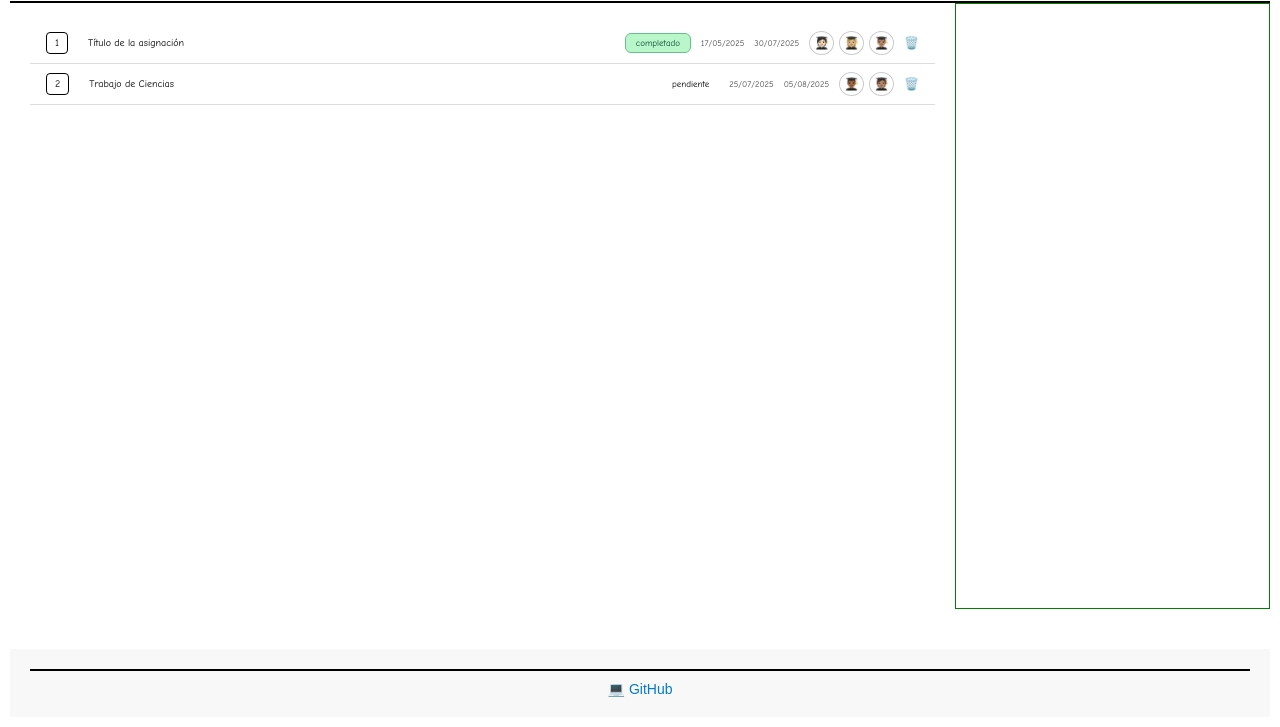
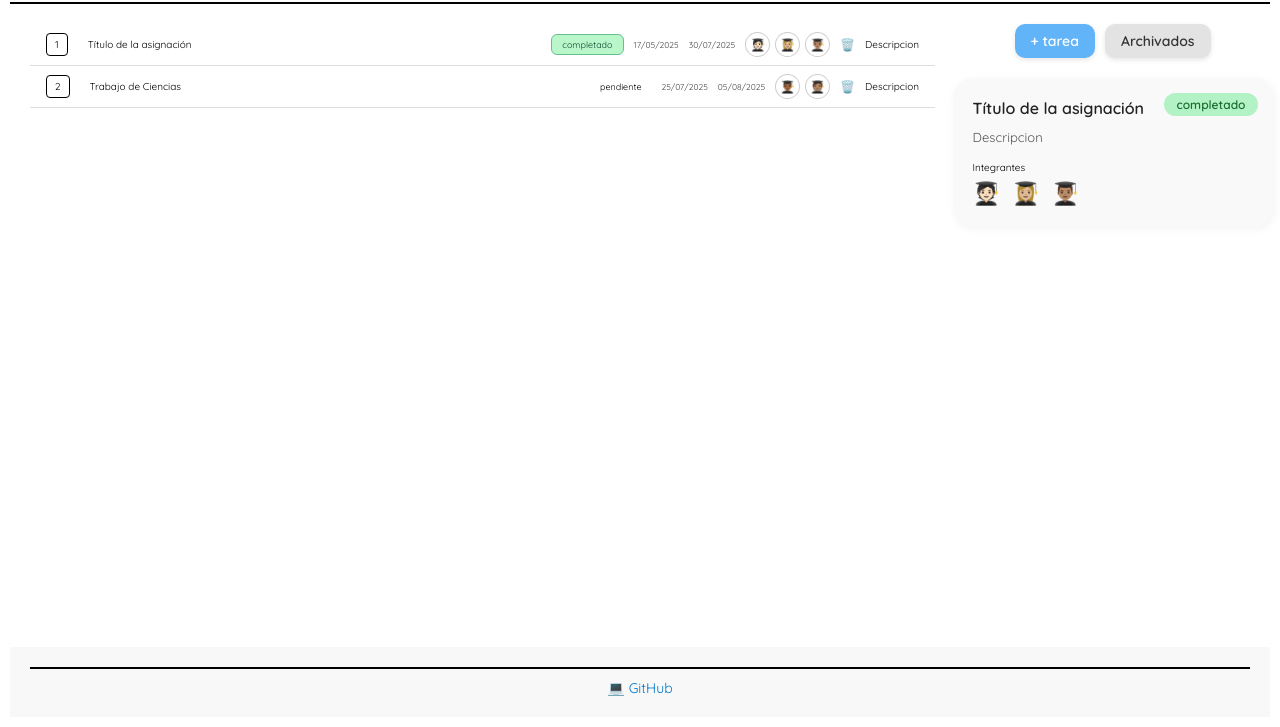
Before and after one commit to elmojondesatan/todo_list, a plain HTML site: page paginas/dashboard.html in a window 1280 px wide. Shown: the part 73-800 px from the top of the page. Drawn offline with Linux system fonts and the light colour scheme.

Commit message:
Diseño y cambios actualizados

```diff
--- a/componentes/informacion/informacionComponente.css
+++ b/componentes/informacion/informacionComponente.css
@@ -1,3 +1,88 @@
-.div-info{
-    border: 1px solid green;
+@import url('https://fonts.googleapis.com/css2?family=Quicksand:wght@400;600&display=swap');
+
+* {
+    font-family: 'Quicksand', sans-serif;
+    margin: 0;
+    padding: 0;
+    box-sizing: border-box;
 }
+
+.div-info {
+    display: flex;
+    flex-direction: column;
+    align-items: center;
+    gap: 20px;
+    padding: 20px;
+}
+
+.contenedor-botones {
+    display: flex;
+    gap: 10px;
+}
+
+.btn-tarea, .btn-archivados {
+    padding: 8px 16px;
+    border: none;
+    border-radius: 10px;
+    font-weight: 600;
+    font-size: 14px;
+    cursor: pointer;
+    transition: background-color 0.3s ease;
+}
+
+.btn-tarea {
+    background-color: #62b4f9;
+    color: white;
+    box-shadow: 0 2px 5px rgba(0,0,0,0.1);
+}
+
+.btn-archivados {
+    background-color: #e3e3e3;
+    color: #333;
+    box-shadow: 0 2px 5px rgba(0,0,0,0.1);
+}
+
+.tarjeta-informacion {
+    background-color: #f9f9f9;
+    border-radius: 20px;
+    padding: 20px;
+    width: 320px;
+    box-shadow: 2px 2px 10px rgba(0,0,0,0.05);
+    position: relative;
+}
+
+.estado {
+    background-color: #b3f2c4;
+    color: #1a6e30;
+    padding: 4px 12px;
+    border-radius: 12px;
+    font-size: 12px;
+    font-weight: 600;
+    position: absolute;
+    right: 15px;
+    top: 15px;
+}
+
+.titulo-tarea {
+    font-size: 16px;
+    margin-bottom: 10px;
+    color: #222;
+    font-weight: 600;
+}
+
+.descripcion-tarea {
+    font-size: 13px;
+    margin-bottom: 15px;
+    color: #555;
+    line-height: 1.4;
+}
+
+.contenedor-integrantes {
+    display: flex;
+    gap: 12px;
+    margin-top: 5px;
+}
+
+.emoji-integrante {
+    font-size: 22px;
+}
--- a/componentes/informacion/informacionComponente.js
+++ b/componentes/informacion/informacionComponente.js
@@ -1,6 +1,65 @@
-export function informacion(){
-
+export function informacion(datos) {
     let divInformacion = document.createElement('div');
     divInformacion.className = "div-info";
+
+    // Div de botones
+    let contenedorBotones = document.createElement('div');
+    contenedorBotones.className = "contenedor-botones";
+
+    let btnTarea = document.createElement('button');
+    btnTarea.className = "btn-tarea";
+    btnTarea.textContent = "+ tarea";
+
+    let btnArchivados = document.createElement('button');
+    btnArchivados.className = "btn-archivados";
+    btnArchivados.textContent = "Archivados";
+
+    contenedorBotones.appendChild(btnTarea);
+    contenedorBotones.appendChild(btnArchivados);
+
+    // Div de información
+    let tarjeta = document.createElement('div');
+    tarjeta.className = "tarjeta-informacion";
+
+    // Estado
+    let estado = document.createElement('span');
+    estado.className = "estado";
+    estado.textContent = datos.estado;
+
+    // Título
+    let titulo = document.createElement('h3');
+    titulo.className = "titulo-tarea";
+    titulo.textContent = datos.titulo;
+
+    // Descripción
+    let descripcion = document.createElement('p');
+    descripcion.className = "descripcion-tarea";
+    descripcion.textContent = datos.descripcion;
+
+    // Integrantes
+    let textoIntegrantes = document.createElement('p');
+    textoIntegrantes.textContent = "Integrantes";
+
+    let contenedorIntegrantes = document.createElement('div');
+    contenedorIntegrantes.className = "contenedor-integrantes";
+
+    datos.integrantes.forEach(integrante => {
+        let spanEmoji = document.createElement('span');
+        spanEmoji.className = "emoji-integrante";
+        spanEmoji.textContent = integrante;
+        contenedorIntegrantes.appendChild(spanEmoji);
+    });
+
+    // Añadir todo a la tarjeta
+    tarjeta.appendChild(estado);
+    tarjeta.appendChild(titulo);
+    tarjeta.appendChild(descripcion);
+    tarjeta.appendChild(textoIntegrantes);
+    tarjeta.appendChild(contenedorIntegrantes);
+
+    // Añadir al contenedor principal
+    divInformacion.appendChild(contenedorBotones);
+    divInformacion.appendChild(tarjeta);
+
     return divInformacion;
 }
--- a/componentes/tareas/tareasComponentes.js
+++ b/componentes/tareas/tareasComponentes.js
@@ -1,31 +1,13 @@
 import { itemTarea } from "../../modulos/itemTarea/itemTarea.js";
 
-let tareasDb = [
-    {
-        indice: 1,
-        titulo: "Título de la asignación",
-        estado: "completado",
-        fechaAsignacion: "17/05/2025",
-        fechaEntrega: "30/07/2025",
-        integrantes: ["🧑🏻‍🎓", "👩🏼‍🎓", "👨🏽‍🎓"]
-    },
 
-    {
-        indice: 2,
-        titulo: "Trabajo de Ciencias",
-        estado: "pendiente",
-        fechaAsignacion: "25/07/2025",
-        fechaEntrega: "05/08/2025",
-        integrantes: ["👨🏾‍🎓", "🧑🏽‍🎓"]
-    }
-];
 
-export function tareas() {
+export function tareas(tareasDb) {
     let divtareas = document.createElement('div');
     divtareas.className = "div-tareas";
 
     tareasDb.forEach((e) => {
-        let tarea = itemTarea(e.indice, e.titulo, e.estado, e.fechaAsignacion, e.fechaEntrega, e.integrantes);
+        let tarea = itemTarea(e.indice, e.titulo,e.descripcion, e.estado, e.fechaAsignacion, e.fechaEntrega, e.integrantes);
         divtareas.appendChild(tarea);
     });
 
--- a/modulos/itemTarea/itemTarea.js
+++ b/modulos/itemTarea/itemTarea.js
@@ -1,4 +1,4 @@
-export function itemTarea(indice, titulo, estado, fechaAsignacion, fechaEntrega, listaIntegrantes) {
+export function itemTarea(indice, titulo, descripcion,estado, fechaAsignacion, fechaEntrega, listaIntegrantes) {
     let divItem = document.createElement('div');
     divItem.className = "item-tarea"; // clase única para todo el componente
 
@@ -11,6 +11,12 @@ export function itemTarea(indice, titulo, estado, fechaAsignacion, fechaEntrega,
     let divTitulo = document.createElement('div');
     divTitulo.className = "tarea-titulo";
     divTitulo.textContent = titulo;
+
+    // Descripción
+    let divDescripcion = document.createElement('div');
+    divDescripcion.className = "tarea-descripcion";
+    divDescripcion.textContent = descripcion;
+
 
     // Estado
     let spanEstado = document.createElement('span');
@@ -51,6 +57,7 @@ export function itemTarea(indice, titulo, estado, fechaAsignacion, fechaEntrega,
     divItem.appendChild(fechaEnt);
     divItem.appendChild(divIntegrantes);
     divItem.appendChild(btnEliminar);
+    divItem.appendChild(divDescripcion);
 
     return divItem;
 }
--- a/paginas/dashboard.html
+++ b/paginas/dashboard.html
@@ -12,6 +12,7 @@
     <link rel="stylesheet" href="../componentes/informacion/informacionComponente.css">
     <link rel="stylesheet" href="../componentes/tareas/tareasComponentes.css">
     <link rel="stylesheet" href="../modulos/itemTarea/itemTarea.css">
+    <link rel="stylesheet" href="../componentes/informacion/informacionComponente.css">
 </head>
 <body>
 
--- a/vistas/dashboardView.js
+++ b/vistas/dashboardView.js
@@ -5,6 +5,29 @@ import { informacion } from "../componentes/informacion/informacionComponente.js
 
 
 export function dashboard(){
+
+    let tareasDb = [
+        {
+            indice: 1,
+            titulo: "Título de la asignación",
+            descripcion: "Descripcion",
+            estado: "completado",
+            fechaAsignacion: "17/05/2025",
+            fechaEntrega: "30/07/2025",
+            integrantes: ["🧑🏻‍🎓", "👩🏼‍🎓", "👨🏽‍🎓"]
+        },
+
+        {
+            indice: 2,
+            titulo: "Trabajo de Ciencias",
+            descripcion: "Descripcion",
+            estado: "pendiente",
+            fechaAsignacion: "25/07/2025",
+            fechaEntrega: "05/08/2025",
+            integrantes: ["👨🏾‍🎓", "🧑🏽‍🎓"]
+        }
+    ];
+
 
     let dashboard = document.createElement('section');
     dashboard.className ="dashboard";
@@ -15,8 +38,8 @@ export function dashboard(){
     //Seccion NUmero 1
     let secccion1 = document.createElement('section');
     secccion1.className = "seccion-1"
-    secccion1.appendChild(tareas());
-    secccion1.appendChild(informacion());
+    secccion1.appendChild(tareas(tareasDb));
+    secccion1.appendChild(informacion(tareasDb[0]));
     dashboard.appendChild(secccion1);
 
     //footer
```
